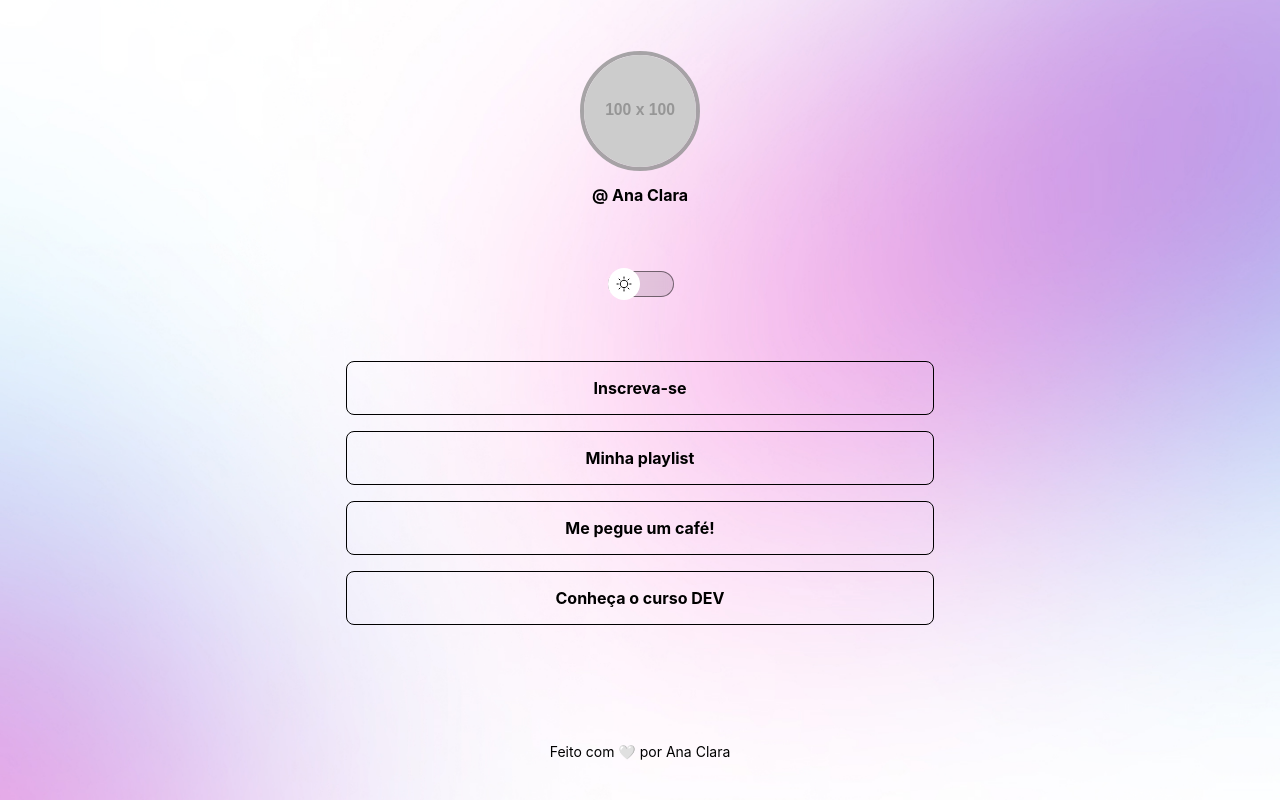
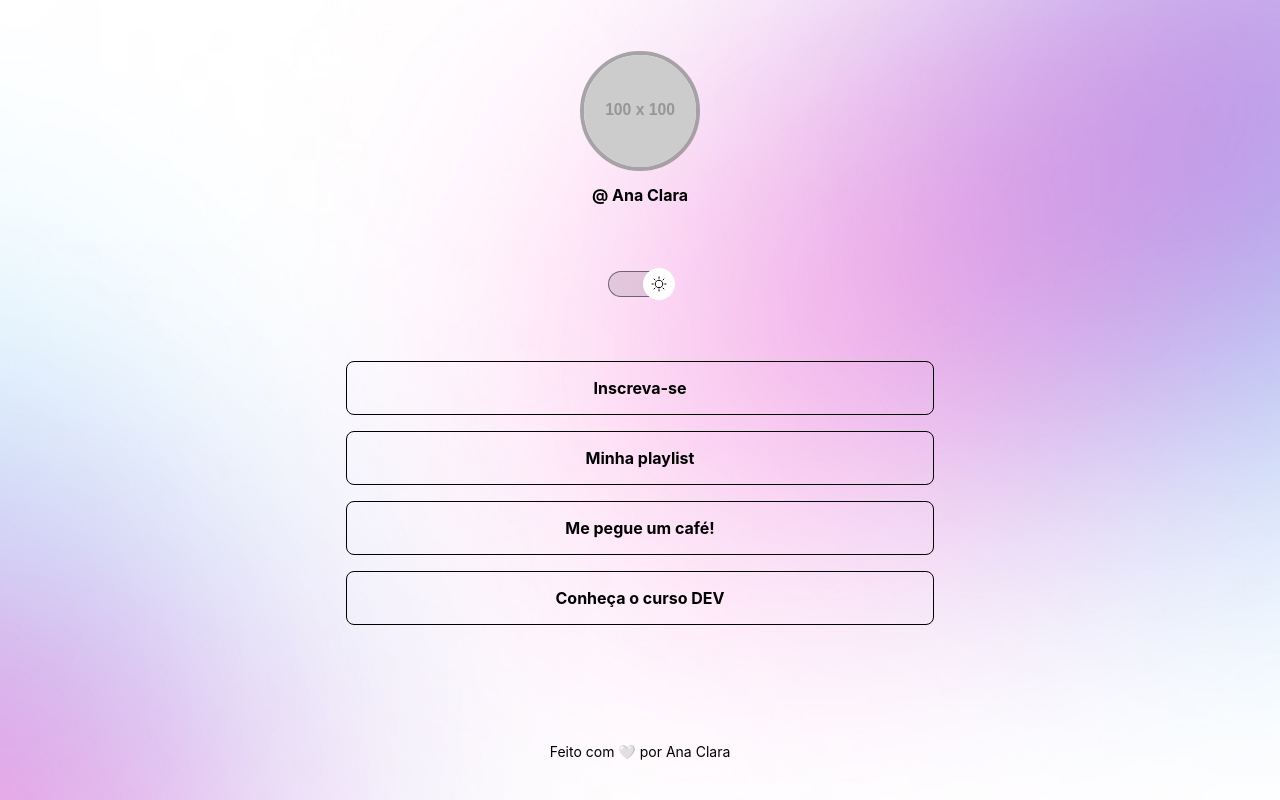
Before and after one commit to anacorrea791/I3DS-2026-B, a React (Vite) app in the folder 03-devlinks/: page / in a window 1280 px wide. Built offline with nearby package versions, Linux system fonts and the light colour scheme.

Commit message:
feat: implementar alternância de tema e ajustar estilos do Switch

```diff
--- a/03-devlinks/src/App.css
+++ b/03-devlinks/src/App.css
@@ -1,5 +1,16 @@
 :root{
-    --bg-url: url(assets/bg-desktop-light.jpg);
+    --bg-url:url(assets/bg-desktop.jpg);
+    --text-color: #fff;
+    --stroke-color: rgba(255, 255, 255, 0.5);
+    --surface-color:rgba(255, 255, 255, 0.1);
+    --surface-color-hover: rgba(255, 255, 255, 0.4);
+    --switch-bg-url:url(assets/MoonStars.svg);
+    --highlight-color: rgba(255, 255, 255, 0.2);
+
+}
+
+.light {
+     --bg-url: url(assets/bg-desktop-light.jpg);
     --text-color: #000;
     --stroke-color: rgba(0,0,0,0.5);
     --surface-color:rgba(0,0,0,0.1);
@@ -24,6 +35,8 @@
 
     font-family: "Inter", sans-serif;
     color: var(--text-color);
+
+    transition: background 0.2s;
 }
 
 #Link {
@@ -32,8 +45,8 @@
 
 ul {
     width: 100%;
+    max-width: 588px;
 
-    max-width: 588px;
     list-style: none;
     display: flex;
     flex-direction: column;
--- a/03-devlinks/src/App.jsx
+++ b/03-devlinks/src/App.jsx
@@ -1,3 +1,4 @@
+import { useState } from 'react'
 import './App.css'
 import Link from './components/Link/Link'
 import Perfil from './components/Perfil/Perfil'
@@ -6,13 +7,15 @@ import SocialLink from './components/SocialLink/SocialLink'
 import Switch from './components/Switch/Switch'
 
 function App() {
+  const [isLight,setIsLight] = useState(true);
+
+  const troca = () => { setIsLight(!isLight);};
+
   return (
-
-    <div id="App">
-
+   <div id="App" className={isLight ? "light" : ""}>
       <Perfil fotoPerfil={"https://placehold.co/100"}> Ana Clara</Perfil>
 
-      <Switch />
+      <Switch troca={troca} isLight={isLight} />
 
     <div id="Link">
       <ul>
--- a/03-devlinks/src/components/Switch/Switch.jsx
+++ b/03-devlinks/src/components/Switch/Switch.jsx
@@ -4,7 +4,7 @@ import styles from "./Switch.module.css"
 const Switch = ({ troca, isLight}) => {
   return (
     <div className={isLight ? styles.light : ""}>
-        <div id={styles.Switch}>
+        <div onClick={troca} id={styles.Switch}>
             <button></button>
             <span></span>
         </div>
--- a/03-devlinks/src/components/Switch/Switch.module.css
+++ b/03-devlinks/src/components/Switch/Switch.module.css
@@ -39,7 +39,7 @@
 }
 
 .light #Switch button {
-    animation: slide-in 0.2 forwards;
+    animation: slide-in 0.2s forwards;
 }
 
 /* animação */
@@ -48,7 +48,7 @@
         left: 0;
     }
     to {
-        left: 50%
+        left: 55%;
     }
 }
 
```
